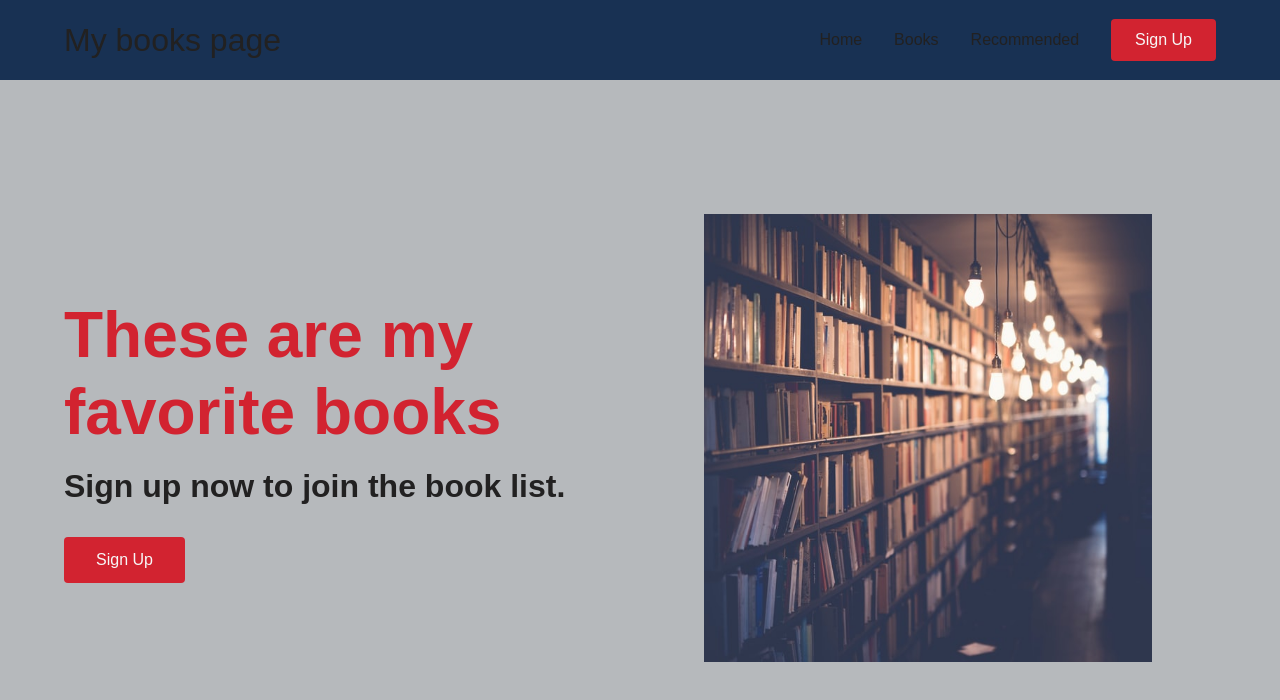
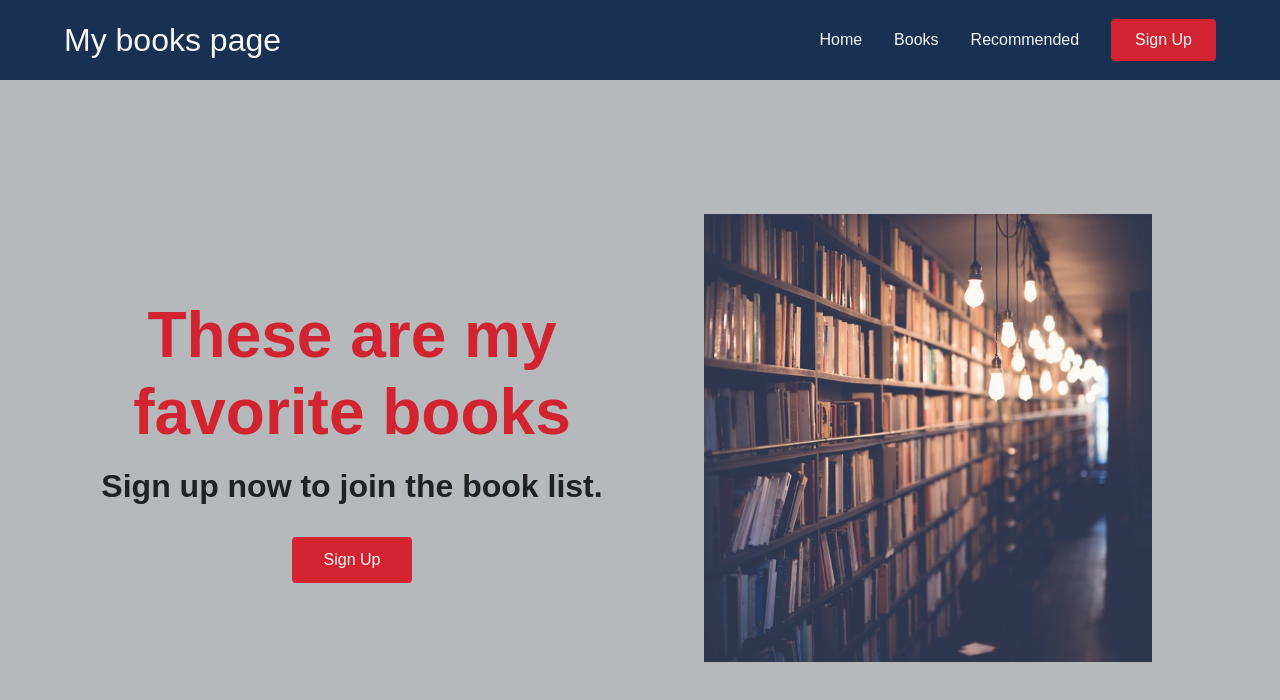
Before and after one commit to mdominguez56/sass-proyect, a plain HTML site: page index.html in a window 1280 px wide. Drawn offline with Linux system fonts and the light colour scheme.

Commit message:
center-text

```diff
--- a/styles/_navbar.scss
+++ b/styles/_navbar.scss
@@ -16,7 +16,7 @@
   position: relative;
 
   &__logo {
-    color: $dark;
+    color: $light;
     cursor: pointer;
     text-decoration: none;
     font-size: 2rem;
@@ -48,7 +48,7 @@
     }
 
     &--links {
-      color: $dark;
+      color: $light;
       @extend %align-center;
       justify-content: center;
       text-decoration: none;
--- a/styles/styles.scss
+++ b/styles/styles.scss
@@ -33,6 +33,7 @@
     &--left {
       width: 100%;
       line-height: 1.2;
+      text-align: center;
 
       @include tablet {
         padding: 5rem 0;
```
Also changed, not shown: styles/styles.css, 1 other file.
